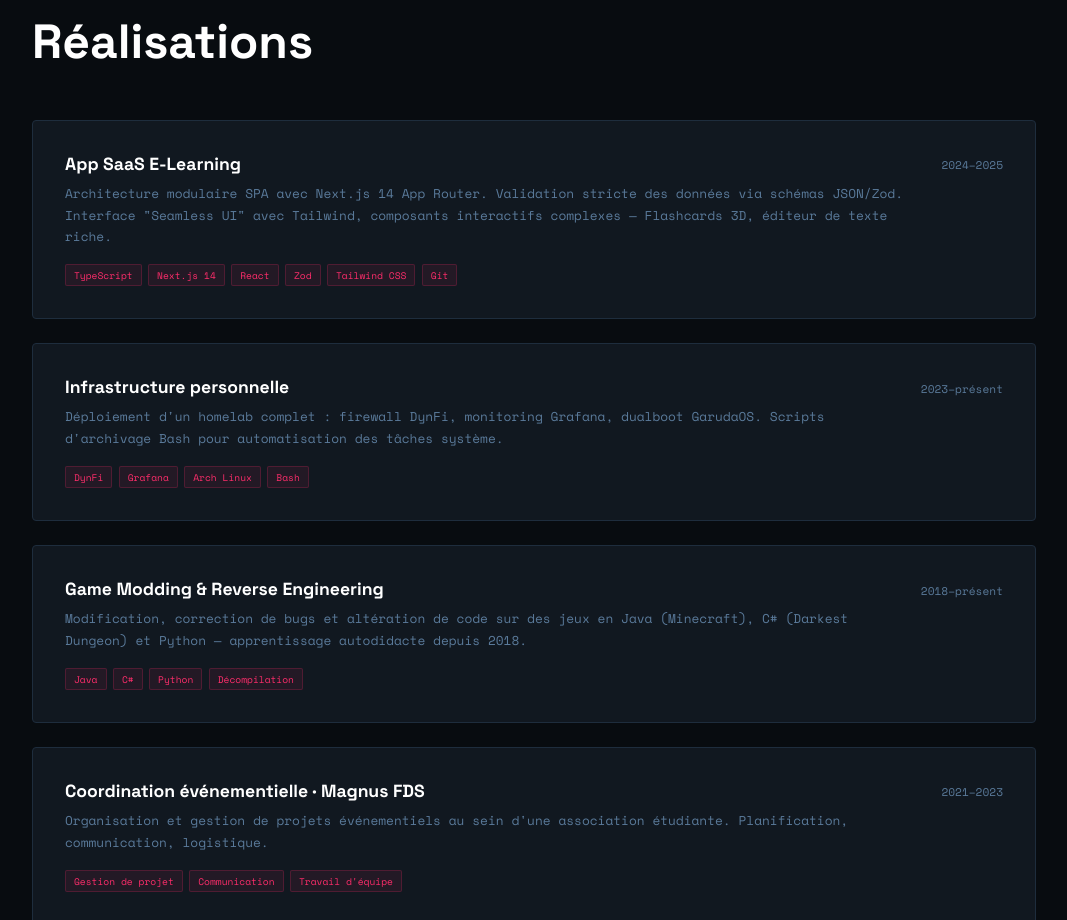
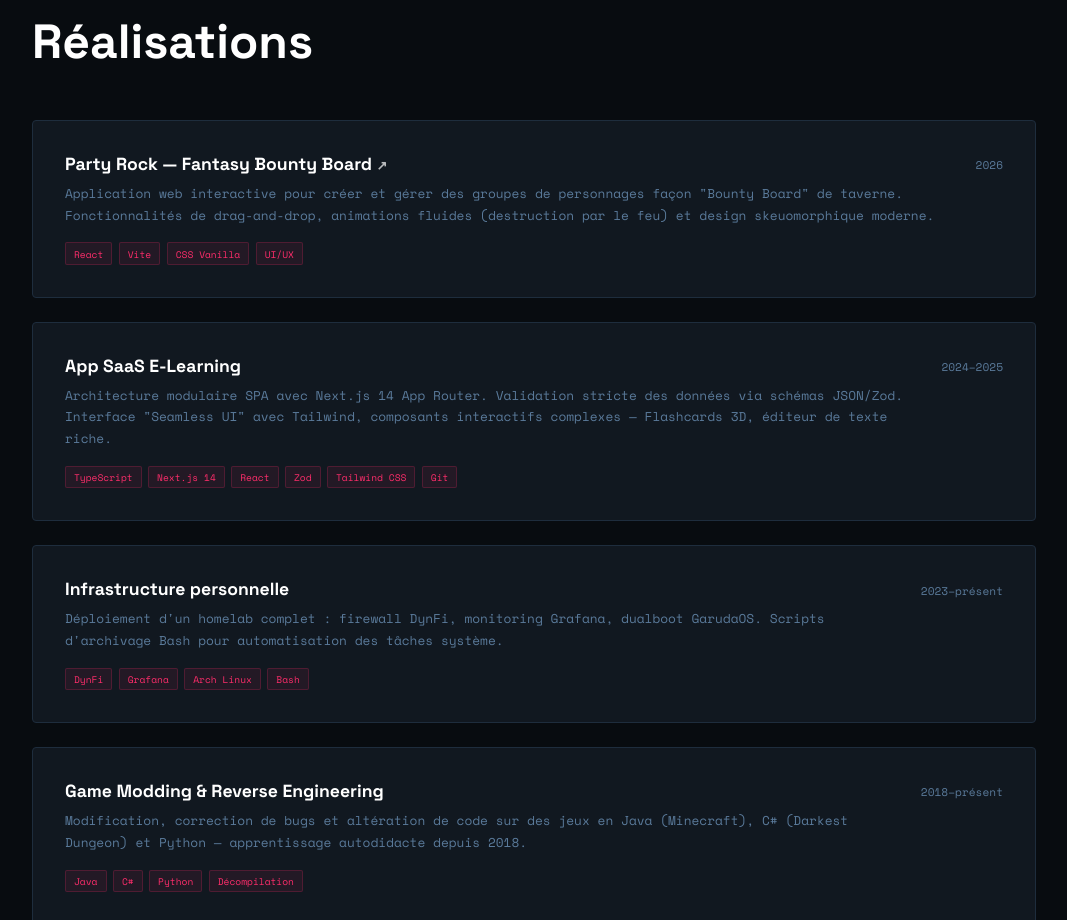
Before and after one commit to SerMaxia/SerMaxia.github.io, a plain HTML site: page index.html in a window 1280 px wide. Shown: the part 1740-2660 px from the top of the page, without its empty margins (106-1173 px from the left). Drawn offline with nearby package versions, Linux system fonts and the light colour scheme; animation ran at ten frames a second.

Commit message:
feat: Add Party Rock to projects portfolio

```diff
--- a/index.html
+++ b/index.html
@@ -586,6 +586,22 @@ footer{
   <h2 class="section-title">Réalisations</h2>
   <div class="projects-list">
 
+    <a href="https://SerMaxia.github.io/Party_Rock" target="_blank" class="project-item reveal" style="text-decoration:none; color:inherit;">
+      <div>
+        <div class="project-title">Party Rock — Fantasy Bounty Board <span style="font-size:0.8rem;opacity:0.7">↗</span></div>
+        <div class="project-desc">
+          Application web interactive pour créer et gérer des groupes de personnages façon "Bounty Board" de taverne. Fonctionnalités de drag-and-drop, animations fluides (destruction par le feu) et design skeuomorphique moderne.
+        </div>
+        <div class="project-stack">
+          <span class="stack-tag">React</span>
+          <span class="stack-tag">Vite</span>
+          <span class="stack-tag">CSS Vanilla</span>
+          <span class="stack-tag">UI/UX</span>
+        </div>
+      </div>
+      <div class="project-year">2026</div>
+    </a>
+
     <div class="project-item reveal">
       <div>
         <div class="project-title">App SaaS E-Learning</div>
```
